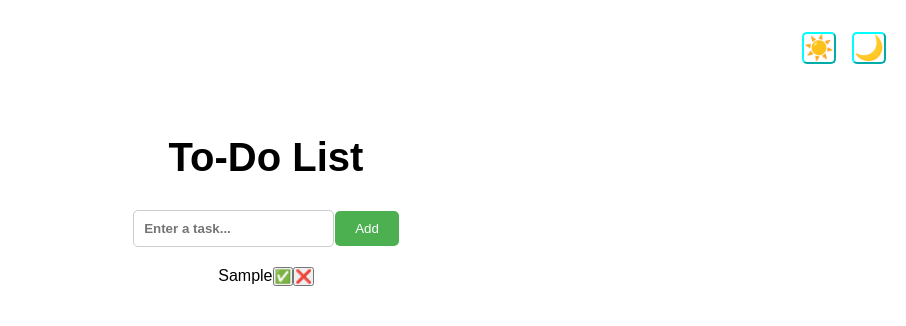
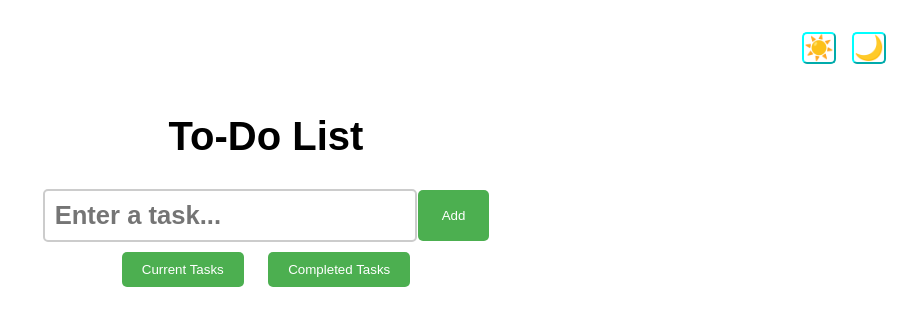
Before and after one commit to MysticAakash07/to-do-list-simple, a plain HTML site: page index.html in a window 1280 px wide. Both pictures are taken after typing "Sample" into the empty fields and a click on the button "Add". Shown: the whole page, without its empty margins (374-1280 px from the left). Drawn offline with Linux system fonts and the light colour scheme.

Commit message:
New sections added for current and completed tasks

```diff
--- a/index.html
+++ b/index.html
@@ -17,11 +17,20 @@
     </header>
     <section class="addTask">
         <input type="text" id="Task" placeholder="Enter a task...">
-        <button id="addButton">Add</button>
+        <button id="addButton" ">Add</button>
     </section>
-    <section id="tasksList">
-        <ol id="tasks">
-        </ol>
+    <section class="tasks-section">
+        <div class="task-buttons">
+            <button id="currentTasksBtn" class="tablinks" onclick="openTab(event, 'currentTasks')">Current Tasks</button>
+            <button id="completedTasksBtn" class="tablinks" onclick="openTab(event, 'completedTasks')">Completed Tasks</button>
+        </div>
+        <div id="currentTasks" class="task-content">
+            <ol id="currentTasksList"></ol>
+        </div>
+        <div id="completedTasks" class="task-content">
+            <ol id="completedTasksList"></ol>
+        </div>
     </section>
+
 </body>
 </html>
--- a/script.js
+++ b/script.js
@@ -16,9 +16,35 @@ document.addEventListener("DOMContentLoaded", function() {
         body.classList.add('night-mode');
     }
 
+    // Function to toggle between task sections
+    function openTab(evt, tabName) {
+        var i, tabcontent, tablinks;
+        tabcontent = document.getElementsByClassName("task-content");
+        for (i = 0; i < tabcontent.length; i++) {
+            tabcontent[i].style.display = "none";
+        }
+        tablinks = document.getElementsByClassName("tablinks");
+        for (i = 0; i < tablinks.length; i++) {
+            tablinks[i].classList.remove("active");
+        }
+        document.getElementById(tabName).style.display = "block";
+        evt.currentTarget.classList.add("active");
+    }
+
+    // Add event listeners to task buttons
+    var currentTasksBtn = document.getElementById("currentTasksBtn");
+    var completedTasksBtn = document.getElementById("completedTasksBtn");
+    currentTasksBtn.addEventListener("click", function(event) {
+        openTab(event, 'currentTasks');
+    });
+    completedTasksBtn.addEventListener("click", function(event) {
+        openTab(event, 'completedTasks');
+    });
+
     const addButton = document.getElementById("addButton");
     const inputTask = document.getElementById("Task");
-    const taskList = document.getElementById("tasks");
+    const currentTasksList = document.getElementById("currentTasksList");
+    const completedTasksList = document.getElementById("completedTasksList");
 
     addButton.addEventListener("click", function() {
         const taskText = inputTask.value.trim();
@@ -37,6 +63,9 @@ document.addEventListener("DOMContentLoaded", function() {
         completeButton.classList.add("completeButton");
         completeButton.addEventListener("click", function() {
             span.classList.toggle("completed");
+            const task = this.parentElement;
+            const list = task.parentElement.id === "currentTasksList" ? completedTasksList : currentTasksList;
+            list.appendChild(task);
         });
         const deleteButton = document.createElement("button");
         deleteButton.textContent = "❌";
@@ -47,6 +76,6 @@ document.addEventListener("DOMContentLoaded", function() {
         li.appendChild(span);
         li.appendChild(completeButton);
         li.appendChild(deleteButton);
-        taskList.appendChild(li);
+        currentTasksList.appendChild(li);
     }
 });
--- a/style.css
+++ b/style.css
@@ -4,6 +4,7 @@
     box-sizing: border-box;
 }
 
+/* Header and  body */
 body {
     background-color: #ffffff; /* Default background color */
     color: black; /* Default text color */
@@ -33,6 +34,8 @@ header {
     background-color: #000000;
     color: #ffffff;
 }
+
+/* Button's Position */
 .mode-toggle {
     position: absolute;
     top: 20px;
@@ -49,15 +52,17 @@ header {
 }
 
 input[type="text"] {
+    font-size: 1.6rem;
     font-weight: bold;
     padding: 10px;
     margin: 10px 0;
-    border: 1px solid #ccc;
+    border: 2px solid #ccc;
     border-radius: 5px;
 }
 
+
 #addButton {
-    padding: 10px 20px;
+    padding: 18px 24px;
     margin-left: 1px;
     background-color: #4CAF50;
     color: white;
@@ -68,7 +73,7 @@ input[type="text"] {
 }
 
 #addButton:hover {
-    background-color: hsl(123, 40%, 40%);
+    background-color: hsl(123, 95%, 46%);
 }
 
 .addTask {
@@ -78,10 +83,53 @@ input[type="text"] {
 
 #tasksList {
     margin-top: 10px; /* Add margin between input and task list */
+}/* Task section */
+.tasks-section {
+    display: flex;
+    flex-direction: column;
+    align-items: center;
 }
 
+.task-buttons {
+    margin-bottom: 20px;
+}
+
+.task-buttons button {
+    padding: 10px 20px;
+    margin: 0 10px;
+    background-color: #4CAF50;
+    color: white;
+    border: none;
+    border-radius: 5px;
+    cursor: pointer;
+    transition: background-color 0.3s ease;
+}
+
+.task-buttons button:hover {
+    background-color: hsl(123, 95%, 46%);
+}
+
+.task-content {
+    display: none;
+}
+
+/* Show active task section */
+.task-content.active {
+    display: block;
+}
+
+ol{
+    padding: 0;
+}
 li{
-    list-style: none;
+    font-size: 2rem;
+    font-weight: bold;
+    padding: 15px;
+    margin-bottom: 10px;
+    border-radius: 5px;
+    display: flex;
+    align-items: center;
+    text-align:center;
 
 }
 .completed {
```
